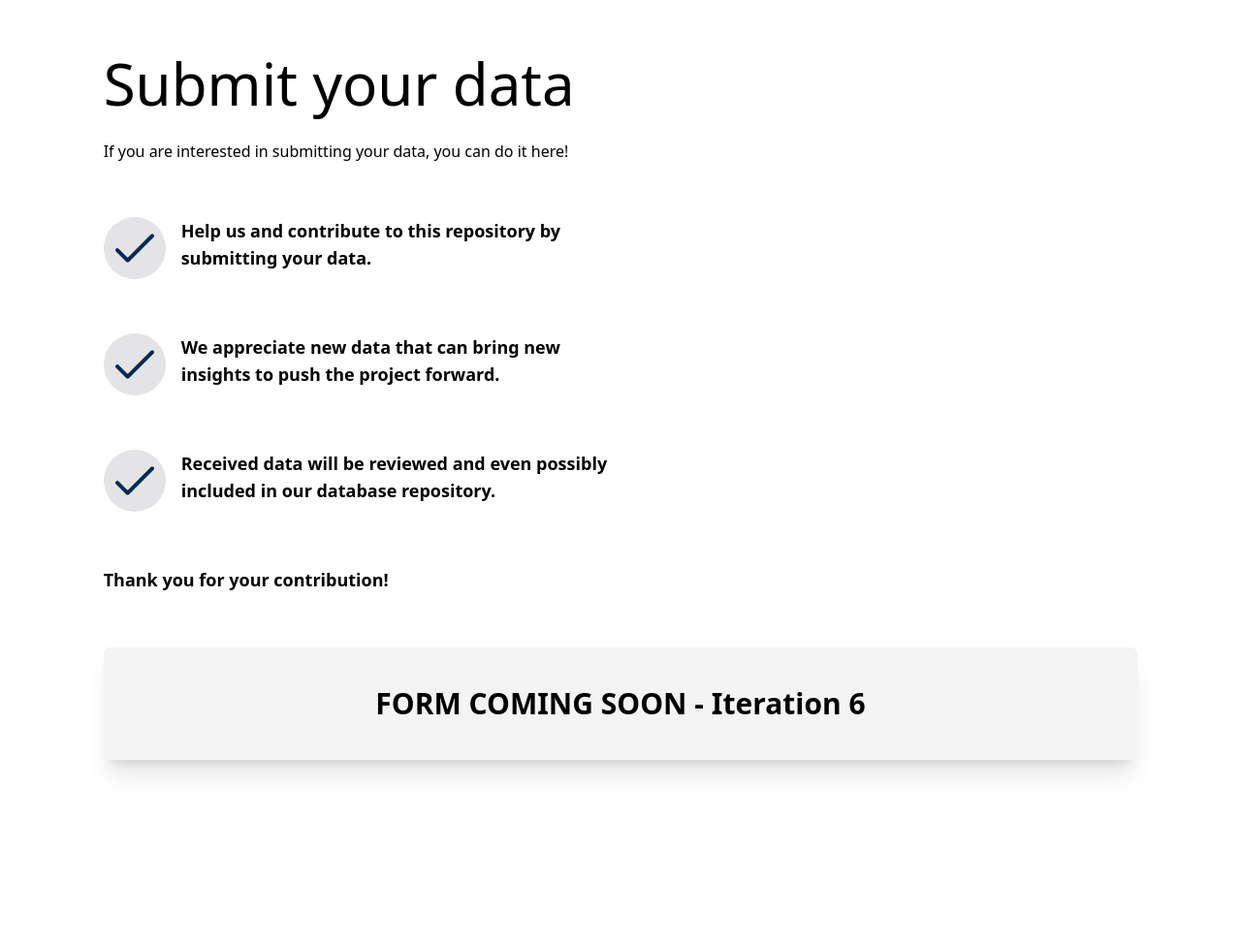
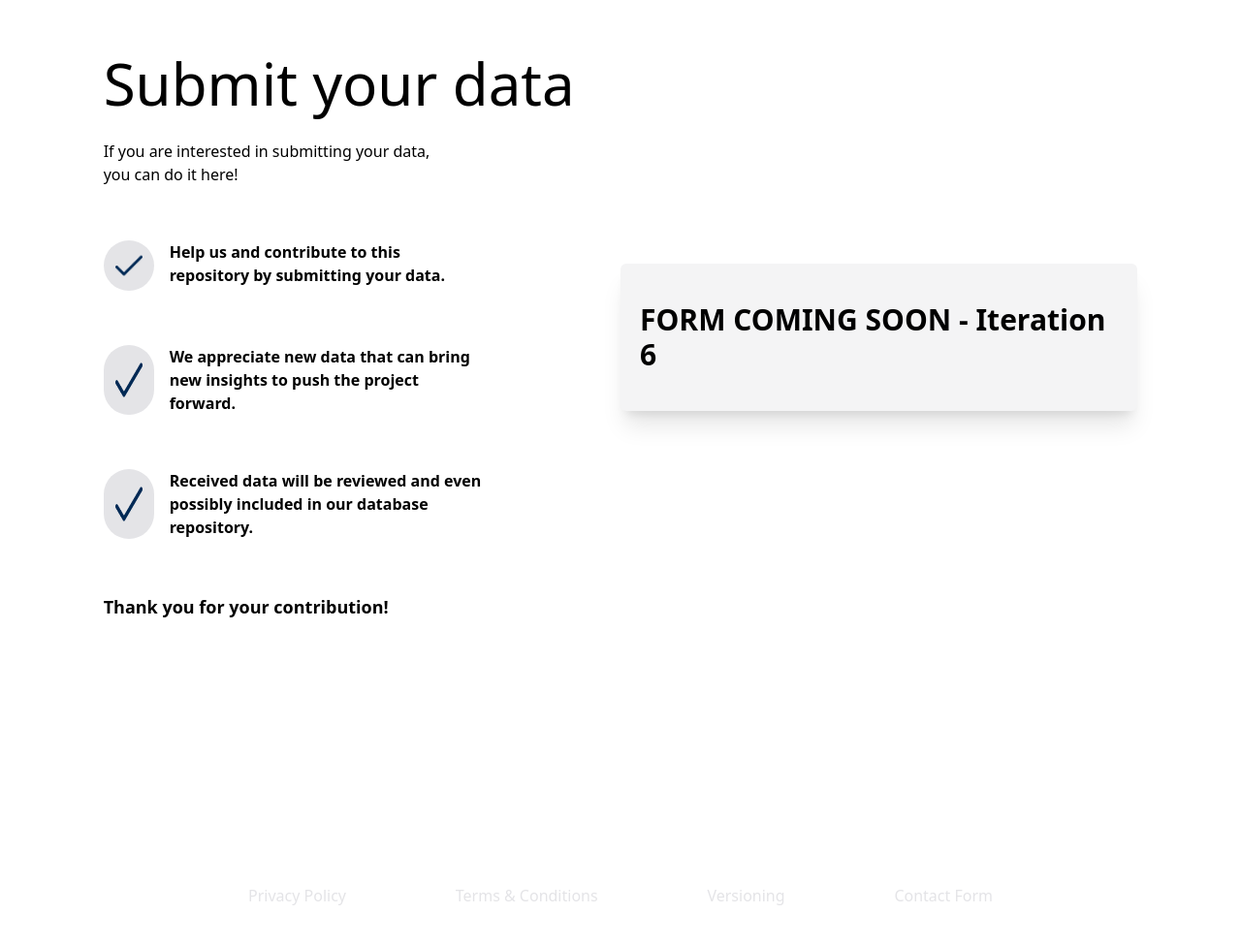
Before and after one commit to oliverolah/neuroinformatics_project, a Django app: page /submit_data_page/ in a window 1280 px wide. Shown: the part 80-1055 px from the top of the page at 97% size. Run offline with Django 3.2, Linux system fonts and the light colour scheme; some libraries are stand-ins or nearby versions.

Commit message:
C8-I5-finished full flex view for the whole page without form content

```diff
--- a/templates/submitdata/submit_data_page.html
+++ b/templates/submitdata/submit_data_page.html
@@ -18,7 +18,7 @@
    <main class="block mx-auto w-11/12 xl:w-10/12">
 
       <!-- DIV for both left/right containers(alignment) -->
-      <div>
+      <div class="lg:flex">
          <!-- Left/Top Part -->
          <div class="w-full mb-14">
             <div class="my-14">
@@ -28,27 +28,27 @@
             <div>
                <div class="flex w-full gap-4 pb-10 lg:pb-14">
                   <div class="bg-zinc-200 flex p-3 rounded-full">
-                     <img class="w-10" src='{% static "images/tick-blue.png" %}' alt="Tick Logo">
+                     <img class="w-7" src='{% static "images/tick-blue.png" %}' alt="Tick Logo">
                   </div>
-                  <div class="w-3/4 md:w-2/4 xl:w-5/12 2xl:w-1/3">
-                     <p class="font-semibold inline-block align-top lg:text-lg">Help us and contribute to this repository by submitting your data.
+                  <div class="flex w-full md:w-2/3 lg:w-9/12 xl:w-3/5">
+                     <p class="font-semibold inline-block align-top lg:text-base">Help us and contribute to this repository by submitting your data.
                      </p>
                   </div>
                </div>
                <div class="flex w-full gap-4 pb-10 lg:pb-14">
                   <div class="bg-zinc-200 flex p-3 rounded-full">
-                     <img class="w-10" src='{% static "images/tick-blue.png" %}' alt="Tick Logo">
+                     <img class="w-7" src='{% static "images/tick-blue.png" %}' alt="Tick Logo">
                   </div>
-                  <div class="w-3/4 md:w-2/4 xl:w-5/12 2xl:w-1/3">
-                     <p class="font-semibold inline-block align-top lg:text-lg">We appreciate new data that can bring new insights to push the project forward.</p>
+                  <div class="w-full md:w-2/3 lg:w-9/12 xl:w-3/5">
+                     <p class="font-semibold inline-block align-top lg:text-base">We appreciate new data that can bring new insights to push the project forward.</p>
                   </div>
                </div>
                <div class="flex w-full gap-4 pb-10 lg:pb-14">
                   <div class="bg-zinc-200 flex p-3 rounded-full">
-                     <img class="w-10" src='{% static "images/tick-blue.png" %}' alt="Tick Logo">
+                     <img class="w-7" src='{% static "images/tick-blue.png" %}' alt="Tick Logo">
                   </div>
-                  <div class="w-3/4 md:w-2/4 xl:w-5/12 2xl:w-1/3">
-                     <p class="font-semibold inline-block align-top lg:text-lg">Received data will be reviewed and even possibly included in our database repository.</p>
+                  <div class="w-full md:w-2/3 lg:w-9/12 xl:w-4/6">
+                     <p class="font-semibold inline-block align-top lg:text-base">Received data will be reviewed and even possibly included in our database repository.</p>
                   </div>
                </div>
             </div>
@@ -58,7 +58,7 @@
          </div>
 
          <!-- Right/Bottom Part -->
-         <div class="bg-zinc-100 flex rounded-md shadow-xl mb-14">
+         <div class="bg-zinc-100 flex rounded-md shadow-xl mb-14 lg:my-auto lg:w-full">
             <div class="mx-auto my-auto px-5 py-10">
                <h1 class="text-3xl font-bold">FORM COMING SOON - Iteration 6</h1>
             </div>
```
